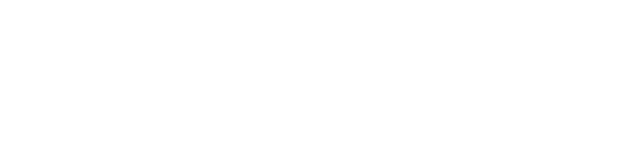
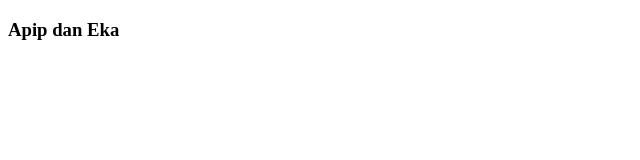
Before and after one commit to ekaputria08/web-sekolah, a plain HTML site: page index.html in a window 1280 px wide. Shown: the whole page, without its empty margins (0-640 px from the left). Drawn offline with Linux system fonts and the light colour scheme.

Commit message:
percobaan3

```diff
--- a/index.html
+++ b/index.html
@@ -6,6 +6,6 @@
     <title>Document</title>
 </head>
 <body>
-
+    <h3>Apip dan Eka</h3>
 </body>
 </html>
```
